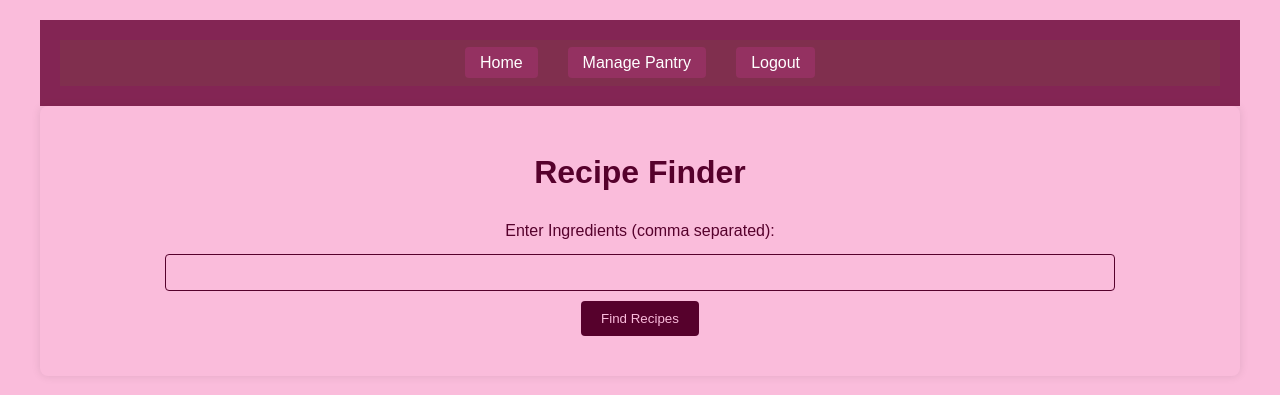
After one commit to deepuzz11/Pantry-Insight, a Flask app: page /recipe_finder in a window 1280 px wide. The commit adds this page. Shown: the top 395 px of the page. Run offline with Flask 3, Linux system fonts and the light colour scheme; the visitor is signed in with stand-in values (Sample User, id 1).

Commit message:
Added recipe Implementation

```diff
--- a/app.py
+++ b/app.py
@@ -2,6 +2,7 @@ from flask import Flask, render_template, request, redirect, url_for, session, f
 from pymongo import MongoClient
 from bson.objectid import ObjectId
 from werkzeug.security import generate_password_hash, check_password_hash
+import requests
 
 app = Flask(__name__)
 app.secret_key = 'deepika1104'
@@ -17,6 +18,50 @@ items = db['items']
 # Create indexes for better performance (optional)
 users.create_index('email', unique=True)
 items.create_index('user_id')
+
+@app.route('/recipes', methods=['GET', 'POST'])
+def recipes():
+    if 'user_id' not in session:
+        return redirect(url_for('login'))
+
+    if request.method == 'POST':
+        pantry_items = request.form.getlist('pantry_items')
+        if pantry_items:
+            recipes = get_recipe_suggestions(pantry_items)
+            return render_template('manage_pantry.html', items=items.find({'user_id': ObjectId(session['user_id'])}), recipes=recipes)
+
+    return render_template('manage_pantry.html', items=items.find({'user_id': ObjectId(session['user_id'])}), recipes=[])
+
+def get_recipe_suggestions(pantry_items):
+    app_id = '42f1a58d'
+    api_key = '91ddd9fe0e09eb04fe9a2f657d19322f'
+    url = 'https://api.edamam.com/search'
+
+    query = ' '.join(pantry_items)
+    params = {
+        'q': query,
+        'app_id': app_id,
+        'app_key': api_key
+    }
+
+    response = requests.get(url, params=params)
+    data = response.json()
+
+    return data.get('hits', [])
+
+@app.route('/recipe_finder', methods=['GET', 'POST'])
+def recipe_finder():
+    if 'user_id' not in session:
+        return redirect(url_for('login'))
+
+    recipes = []
+    if request.method == 'POST':
+        ingredients = request.form.get('query')  # Corrected to match HTML form field name
+        if ingredients:
+            pantry_items = [item.strip() for item in ingredients.split(',')]
+            recipes = get_recipe_suggestions(pantry_items)
+
+    return render_template('recipe_finder.html', recipes=recipes)
 
 @app.route('/')
 def index():
--- a/static/manage_styles.css
+++ b/static/manage_styles.css
@@ -36,7 +36,7 @@ body::before {
     align-items: center;
     justify-content: space-between;
     padding: 20px;
-    background: rgba(102, 0, 51, 0.8); /* Adjust transparency here */
+    background: rgba(102, 0, 51, 0.8);
     color: #fabcdb;
     position: relative;
     z-index: 2;
@@ -57,13 +57,13 @@ body::before {
     flex-grow: 1;
     display: flex;
     justify-content: space-around;
-    background: rgba(128, 51, 77, 0.8); /* Adjust transparency here */
+    background: rgba(128, 51, 77, 0.8);
     padding: 10px 0;
     transition: background 0.3s ease;
 }
 
 .navbar:hover {
-    background: rgba(153, 51, 102, 0.8); /* Adjust transparency here */
+    background: rgba(153, 51, 102, 0.8);
 }
 
 .navbar ul {
@@ -81,7 +81,7 @@ body::before {
     text-decoration: none;
     color: #fff;
     padding: 7px 15px;
-    background: rgba(153, 51, 102, 0.8); /* Adjust transparency here */
+    background: rgba(153, 51, 102, 0.8);
     border-radius: 4px;
 }
 
@@ -127,6 +127,7 @@ form input {
 form input:focus {
     border-color: #56012c;
     background-color: #fff;
+    outline: 2px solid #80334d; /* Adds an outline on focus */
 }
 
 form button {
@@ -206,13 +207,13 @@ form button:hover {
 footer {
     text-align: center;
     padding: 10px 0;
-    background: rgba(102, 0, 51, 0.8); /* Adjust transparency here */
+    background: rgba(102, 0, 51, 0.8);
     color: #fff;
     margin-top: 20px;
 }
 
 footer:hover {
-    background: rgba(128, 51, 77, 0.8); /* Adjust transparency here */
+    background: rgba(128, 51, 77, 0.8);
 }
 
 footer p {
--- a/templates/manage.html
+++ b/templates/manage.html
@@ -8,10 +8,11 @@
 </head>
 <body>
     <header class="header">
-        <img src="{{ url_for('static', filename='logo.jpg') }}" alt="Logo">
+        <img src="{{ url_for('static', filename='logo.jpg') }}" alt="Logo" class="logo">
         <nav class="navbar">
             <ul>
                 <li><a href="{{ url_for('index') }}">Home</a></li>
+                <li><a href="{{ url_for('recipe_finder') }}">Recipe Finder</a></li>
                 <li><a href="{{ url_for('logout') }}">Logout</a></li>
             </ul>
         </nav>
--- /dev/null
+++ b/templates/recipe_finder.html
@@ -0,0 +1,78 @@
+<!DOCTYPE html>
+<html lang="en">
+<head>
+    <meta charset="UTF-8">
+    <meta name="viewport" content="width=device-width, initial-scale=1.0">
+    <title>Recipe Finder</title>
+    <link rel="stylesheet" href="{{ url_for('static', filename='manage_styles.css') }}">
+    <style>
+        .recipe-item {
+            margin-bottom: 30px; /* Adds space between recipes */
+        }
+        .recipe-title {
+            font-size: 1.5em;
+            font-weight: bold;
+            margin-bottom: 10px; /* Space below the recipe title */
+        }
+        .recipe-image {
+            width: 100%;
+            max-width: 400px;
+            height: auto;
+            margin-bottom: 10px; /* Space below the image */
+        }
+        .ingredients-list {
+            list-style-type: disc;
+            padding-left: 20px; /* Adds space to the left of the list */
+        }
+    </style>
+</head>
+<body>
+    <div class="container">
+        <header class="header">
+            <nav class="navbar">
+                <ul>
+                    <li><a href="{{ url_for('index') }}" class="btn">Home</a></li>
+                    <li><a href="{{ url_for('manage') }}" class="btn">Manage Pantry</a></li>
+                    <li><a href="{{ url_for('logout') }}" class="btn">Logout</a></li>
+                </ul>
+            </nav>
+        </header>
+
+        <main>
+            <h1>Recipe Finder</h1>
+            <form action="{{ url_for('recipe_finder') }}" method="POST">
+                <label for="query">Enter Ingredients (comma separated):</label>
+                <input type="text" id="query" name="query" required>
+                <button type="submit" class="btn">Find Recipes</button>
+            </form>
+
+            {% if recipes %}
+                <h2>Recipe Suggestions:</h2>
+                <ul>
+                    {% for recipe in recipes %}
+                        <li class="recipe-item">
+                            <!-- Recipe Title -->
+                            <div class="recipe-title">
+                                <a href="{{ recipe.recipe.url }}" target="_blank">{{ recipe.recipe.label }}</a>
+                            </div>
+
+                            <!-- Recipe Image -->
+                            <img src="{{ recipe.recipe.image }}" alt="{{ recipe.recipe.label }}" class="recipe-image">
+
+                            <!-- Ingredients -->
+                            <div>
+                                <p><strong>Ingredients:</strong></p>
+                                <ul class="ingredients-list">
+                                    {% for ingredient in recipe.recipe.ingredients %}
+                                        <li>{{ ingredient.text }} ({{ ingredient.quantity }} {{ ingredient.measure }})</li>
+                                    {% endfor %}
+                                </ul>
+                            </div>
+                        </li>
+                    {% endfor %}
+                </ul>
+            {% endif %}
+        </main>
+    </div>
+</body>
+</html>
```
